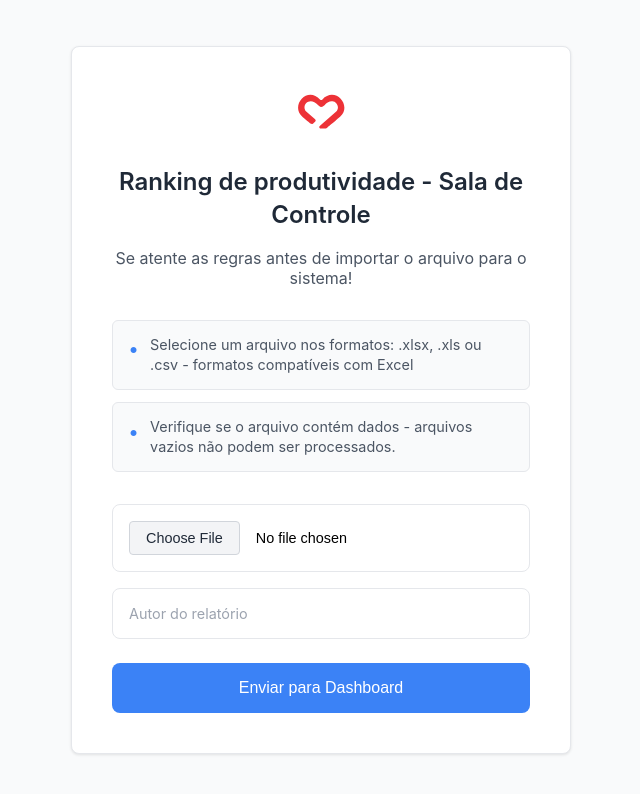
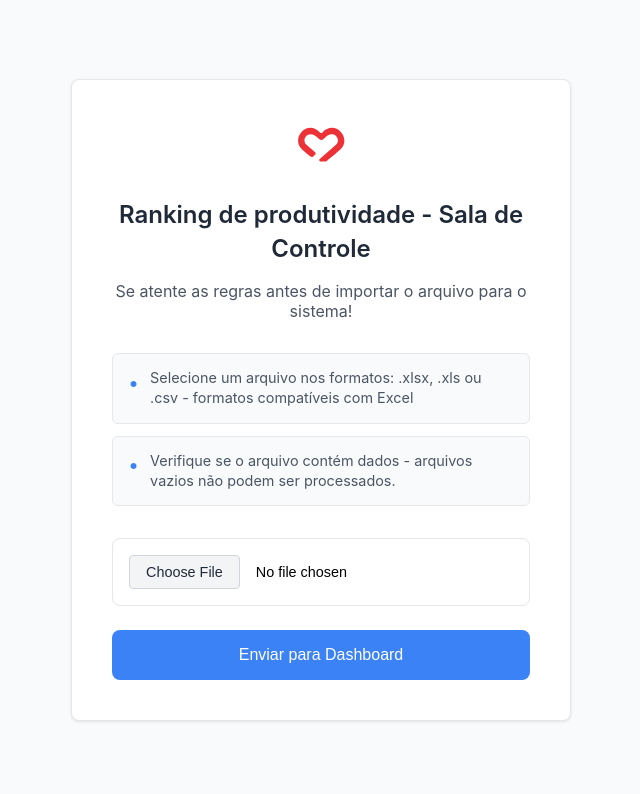
Before and after one commit to Marquiiim/control-room-automation, a React (Create React App) app in the folder crautomation/: page / in a window 1280 px wide. Shown: the top 794 px of the page, without its empty margins (319-959 px from the left). Built offline with nearby package versions, Linux system fonts and the light colour scheme.

Commit message:
simplifying the system for use

```diff
--- a/crautomation/src/App.js
+++ b/crautomation/src/App.js
@@ -11,11 +11,9 @@ function App() {
 
     try {
       const archive = e.target.elements.archive.files[0]
-      const author = e.target.elements.author.value
 
       const formData = new FormData()
       formData.append('archive', archive)
-      formData.append('author', author)
 
       const response = await axios.post('http://localhost:3001/datareading', formData, {
         headers: {
@@ -30,12 +28,13 @@ function App() {
 
         alert('[SISTEMA] Dados enviados com sucesso.')
         setOpenDashboard(true)
+
+        e.target.reset()
       }
 
     } catch (error) {
       const errorMessage = error.response?.data?.error || error.message
       alert(`${errorMessage}", leia as regras e tente novamente.`)
-
       setOpenDashboard(false)
     }
   }
@@ -68,13 +67,6 @@ function App() {
               accept='.xlsx, .xls, .csv'
               required
             />
-            <input type='text'
-              className={styles.name_input}
-              name='author'
-              placeholder='Autor do relatório'
-              required
-            >
-            </input>
           </div>
           <button type='submit' className={styles.report_submission}>
             Enviar para Dashboard
--- a/crautomation/src/sass/App.module.scss
+++ b/crautomation/src/sass/App.module.scss
@@ -129,31 +129,6 @@ $transition: all 0.2s ease;
                         }
                     }
                 }
-
-                .name_input {
-                    width: 100%;
-                    padding: 1rem;
-                    border: 1px solid $gray-200;
-                    border-radius: $border-radius;
-                    background: $white;
-                    font-size: 0.9rem;
-                    transition: $transition;
-                    font-family: inherit;
-
-                    &::placeholder {
-                        color: $gray-400;
-                    }
-
-                    &:focus {
-                        outline: none;
-                        border-color: $blue-500;
-                        box-shadow: 0 0 0 3px rgba($blue-500, 0.1);
-                    }
-
-                    &:hover {
-                        border-color: $gray-300;
-                    }
-                }
             }
 
             .report_submission {
```
Also changed, not shown: crautomation/src/api/server.js (+1 -9 lines).
